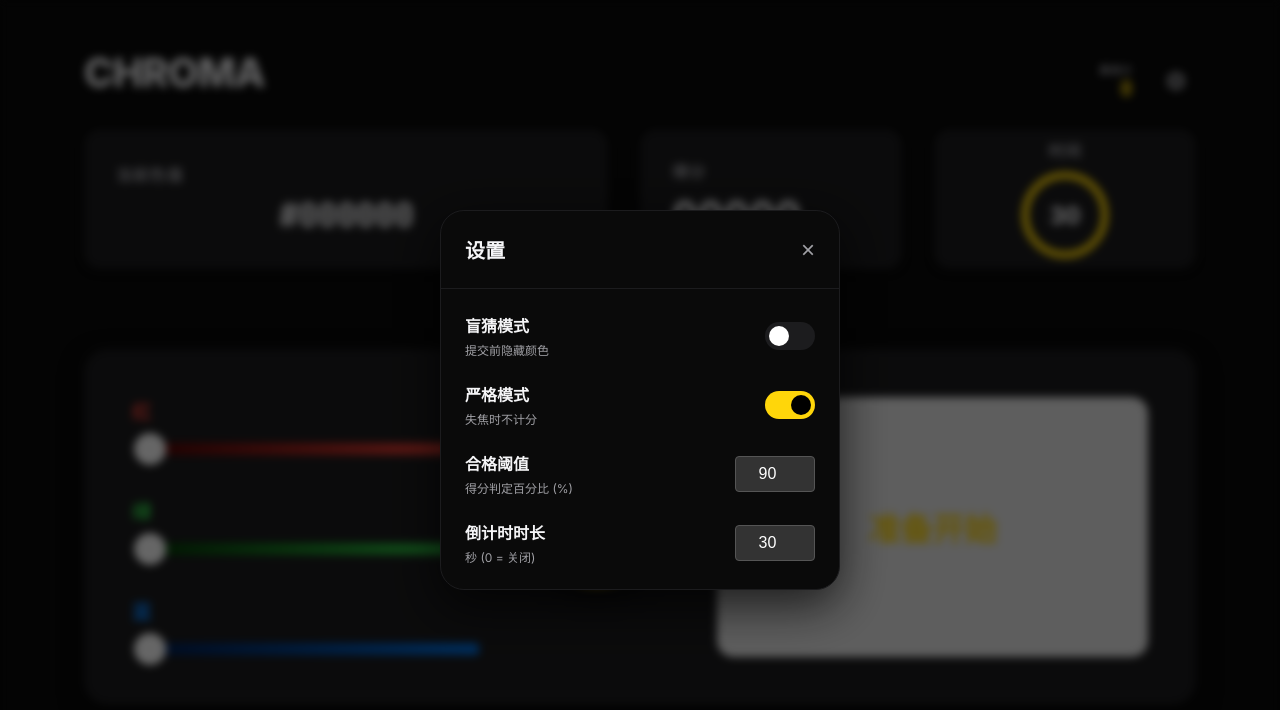
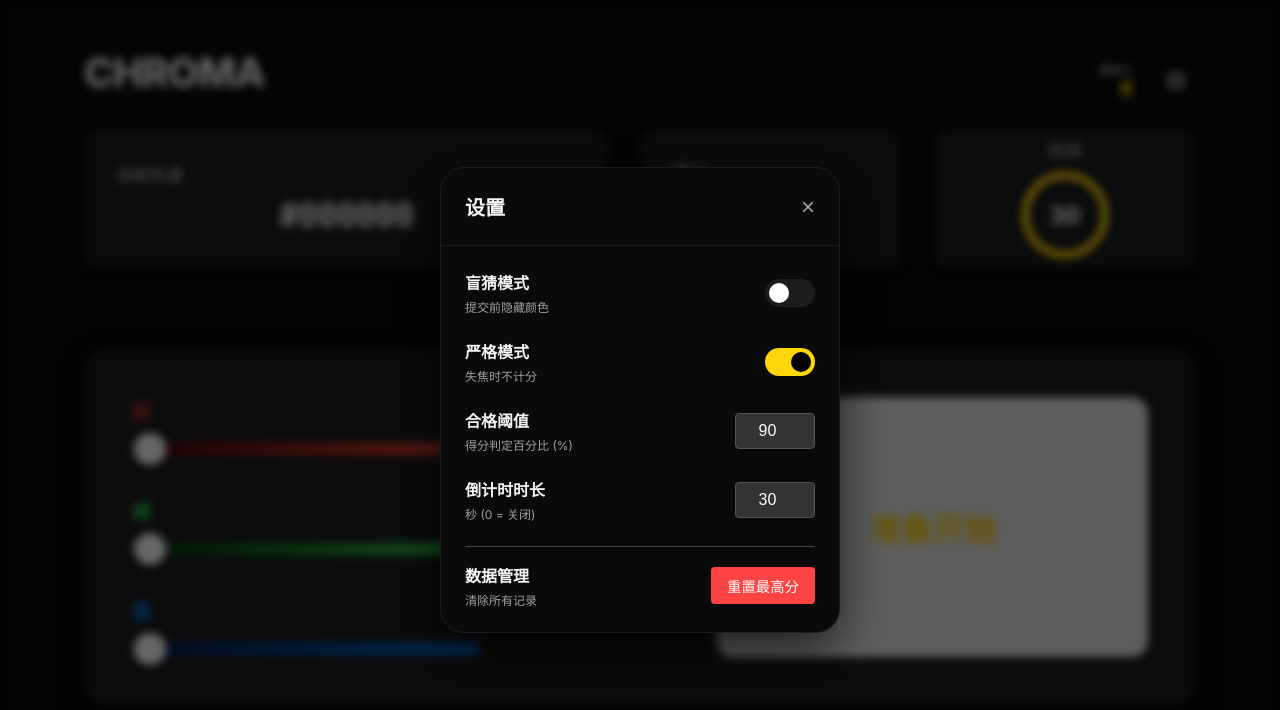
Before and after one commit to lidongxun967/CHROMA, a React (Vite) app: page / in a window 1280 px wide. Both pictures are taken after a click on the button 1176 px from the left and 80 px from the top of the page. Shown: the top 710 px of the page. Built offline with nearby package versions, Linux system fonts and the light colour scheme.

Commit message:
feat(设置): 添加重置最高分功能
添加重置最高分按钮及其处理函数，包括确认对话框和本地存储更新

```diff
--- a/src/App.tsx
+++ b/src/App.tsx
@@ -64,6 +64,13 @@ function App() {
       setScoreThreshold(val)
     }
     setShowSettings(false)
+  }
+
+  const handleResetHighScore = () => {
+    if (window.confirm('确定要重置最高分吗？此操作无法撤销。')) {
+      setHighScore(0)
+      localStorage.setItem('chroma_high_score', '0')
+    }
   }
 
   const [showAnalysis, setShowAnalysis] = useState(false)
@@ -372,6 +379,27 @@ function App() {
                   }}
                 />
               </div>
+
+              <div className="setting-item" style={{ borderTop: '1px solid #444', marginTop: '1rem', paddingTop: '1rem' }}>
+                <div className="setting-info">
+                  <span className="setting-label">数据管理</span>
+                  <span className="setting-desc">清除所有记录</span>
+                </div>
+                <button
+                  onClick={handleResetHighScore}
+                  style={{
+                    background: '#ff4444',
+                    color: '#fff',
+                    border: 'none',
+                    padding: '0.5rem 1rem',
+                    borderRadius: '4px',
+                    cursor: 'pointer',
+                    fontSize: '0.9rem'
+                  }}
+                >
+                  重置最高分
+                </button>
+              </div>
             </div>
           </div>
         </div>
```
